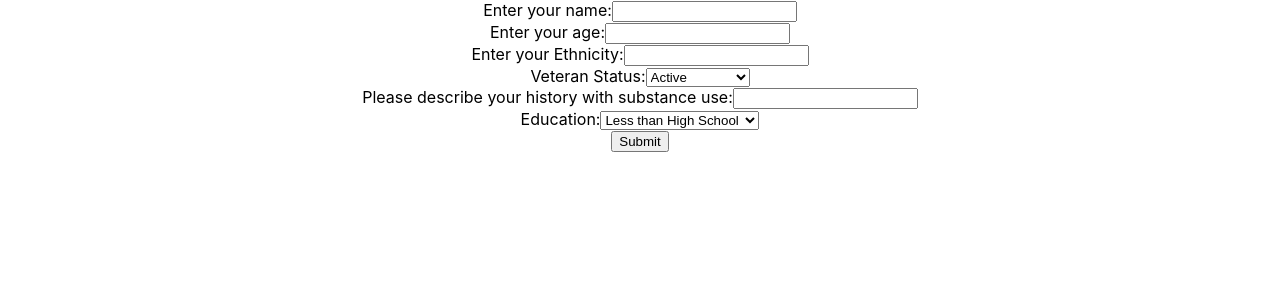
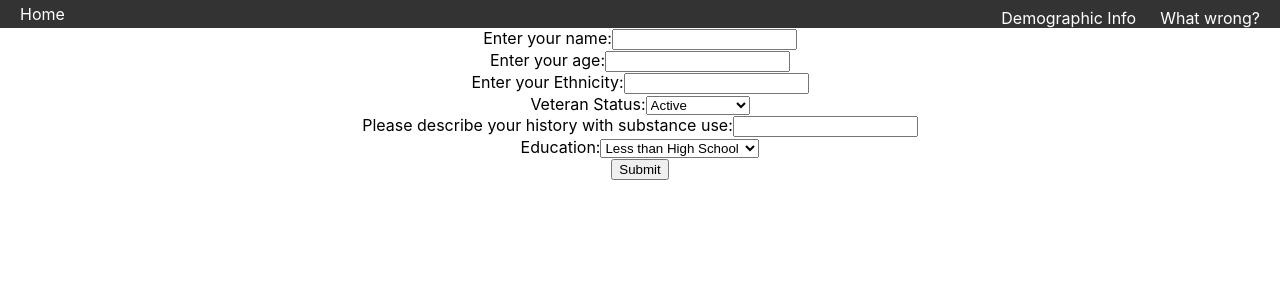
Before and after one commit to gt-big-data/psychologist_assistant, a React (Create React App) app in the folder psychologist_web_app/: page / in a window 1280 px wide. Shown: the top 300 px of the page. Built offline with nearby package versions, Linux system fonts and the light colour scheme.

Commit message:
work-in-progress nav bar

```diff
--- a/psychologist_web_app/src/App.css
+++ b/psychologist_web_app/src/App.css
@@ -28,6 +28,41 @@
   color: #61dafb;
 }
 
+.nav {
+  background-color: #333;
+  color: white;
+  display: flex;
+  justify-content: space-between;
+  align-items: stretch;
+  gap: 2rem;
+  padding: 0 1rem;
+}
+
+.nav ul {
+  padding: 0;
+  margin: 0;
+  list-style-type: none;
+  display: flex;
+  gap: 1rem;
+}
+
+.nav a {
+  color: inherit;
+  text-decoration: none;
+  height: 100%;
+  display: flex;
+  align-items: center;
+  padding: .25rem;
+}
+
+.nav li.activate {
+  background-color: #555;
+}
+
+.nav li:hover {
+  background-color: #777;
+}
+
 @keyframes App-logo-spin {
   from {
     transform: rotate(0deg);
--- a/psychologist_web_app/src/App.js
+++ b/psychologist_web_app/src/App.js
@@ -1,11 +1,26 @@
 import logo from './logo.svg';
 import './App.css';
-import Form from './components/Form'
+import Navbar from './components/Navbar';
+import Form from "./pages/Form";
+import UserDesc from "./pages/UserDesc";
 
 function App() {
+  let Component
+  switch (window.location.pathname) {
+    case "/":
+      Component = Form
+      break
+    case "/pages/Form":
+      Component = Form
+      break
+    case "/pages/UserDesc":
+      Component = UserDesc
+      break
+  }
   return (
     <div className="App">
-      <Form />
+      <Navbar />
+      <Component />
     </div>
   );
 }
--- /dev/null
+++ b/psychologist_web_app/src/components/Navbar.js
@@ -0,0 +1,16 @@
+export default function Navbar() {
+    //const path = window.location.pathname;
+    return (
+        <nav className="nav">
+            <a href="/" className="home">Home</a>
+            <ul>
+                <li>
+                    <a href = "/pages/Form">Demographic Info</a>
+                </li>
+                <li>
+                    <a href = "/pages/UserDesc">What wrong?</a>
+                </li>
+            </ul>
+        </nav>
+    )
+}
--- /dev/null
+++ b/psychologist_web_app/src/pages/UserDesc.js
@@ -0,0 +1,15 @@
+import React from 'react'
+
+function UserDesc() {
+    return (
+        <form>
+            <label>what seems to be the problem?:
+                <input type="text"/>
+            </label>
+            <br/>
+            <input type="submit" value="Submit"></input>
+        </form>
+    )
+}
+
+export default UserDesc
```
Also changed, not shown: psychologist_web_app/src/pages/Form.js (renamed from psychologist_web_app/src/components/Form.js).
